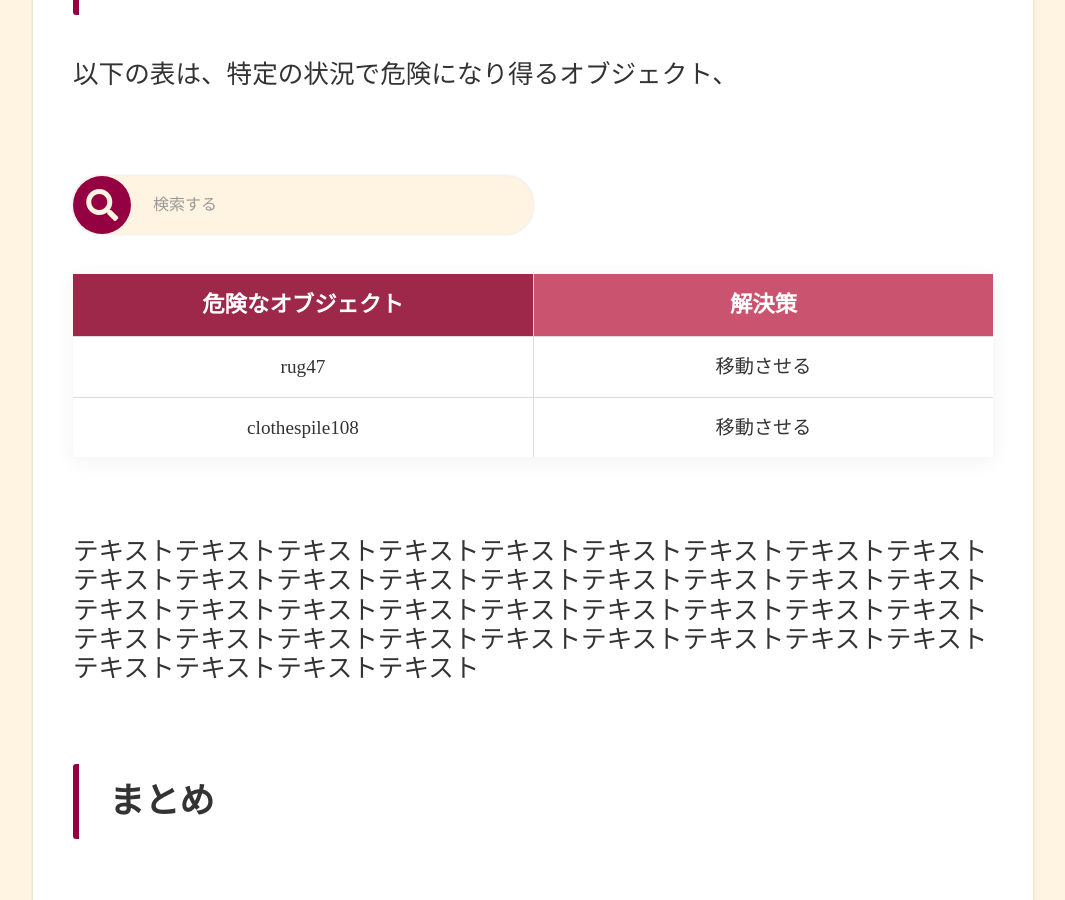
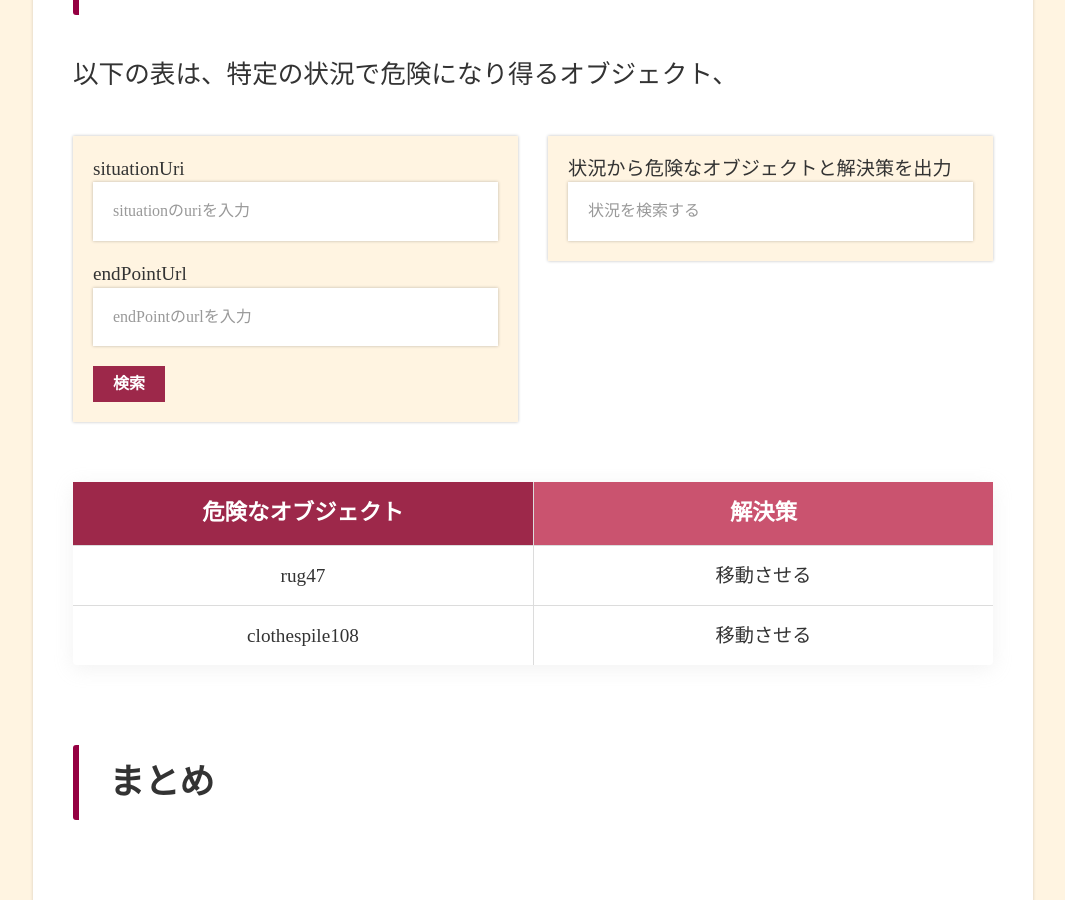
Before and after one commit to shunafuku/suironChallenge2022GroupC, a Next.js app in the folder suiron-app/: page / in a window 1280 px wide. Shown: the part 1280-2180 px from the top of the page, without its empty margins (107-1172 px from the left). Built offline with nearby package versions, Linux system fonts and the light colour scheme; no server answers.

Commit message:
fix: query

```diff
--- a/suiron-app/src/components/container/top/Presentation.tsx
+++ b/suiron-app/src/components/container/top/Presentation.tsx
@@ -3,7 +3,12 @@ import Style from './index.module.scss'
 
 interface Props {
   inputValue: string;
-  handleChange: (e: React.ChangeEvent<HTMLInputElement>) => void;
+  searchHandleChange: (e: React.ChangeEvent<HTMLInputElement>) => void;
+  situationUri: string;
+  endPointUrl: string;
+  situationUriHandleChange: (e: React.ChangeEvent<HTMLInputElement>) => void;
+  endPointUrlHandleChange: (e: React.ChangeEvent<HTMLInputElement>) => void;
+  handleSubmit: (e: React.FormEvent<HTMLFormElement>) => void;
   tableList: any[];
   openBalloon: (index: string) => void;
   closeBalloon: (index: string) => void;
@@ -35,12 +40,27 @@ const Presentation: React.FC<Props> = (props) => {
           <div className={Style.lead}>
             以下の表は、特定の状況で危険になり得るオブジェクト、
           </div>
-          <div className={Style.search}>
-            <input type="text" placeholder='検索する' value={props.inputValue} onChange={props.handleChange} />
-            <div className={Style.icon}>
-              <i className='fas fa-search'></i>
+          <form className={Style.formWrapper} onSubmit={props.handleSubmit}>
+            <div className={Style.queryWrapper}>
+              <div className={Style.situation}>
+                <label>situationUri</label>
+                <input type="text" name='situation' placeholder='situationのuriを入力' value={props.situationUri} onChange={props.situationUriHandleChange}/>
+              </div>
+              <div className={Style.endPoint}>
+                <label>endPointUrl</label>
+                <input type="text" name='endPoint' placeholder='endPointのurlを入力' value={props.endPointUrl} onChange={props.endPointUrlHandleChange}/>
+              </div>
+              <button className={Style.submit} type="submit">
+                <p>検索</p>
+              </button>
             </div>
-          </div>
+            <div className={Style.search}>
+              <label>状況から危険なオブジェクトと解決策を出力</label>
+              <div className={Style.inputWrapper}>
+                <input type="text" placeholder='状況を検索する' value={props.inputValue} onChange={props.searchHandleChange} />
+              </div>
+            </div>
+          </form>
           <div className={Style.table}>
             <div className={Style.thead}>
               <div className={Style.tr}>
@@ -62,9 +82,6 @@ const Presentation: React.FC<Props> = (props) => {
               })}
             </div>
           </div>
-          <div className={Style.comment}>
-            テキストテキストテキストテキストテキストテキストテキストテキストテキストテキストテキストテキストテキストテキストテキストテキストテキストテキストテキストテキストテキストテキストテキストテキストテキストテキストテキストテキストテキストテキストテキストテキストテキストテキストテキストテキストテキストテキストテキストテキスト
-          </div>
           <h2>まとめ</h2>
           <div className={Style.summary}>
             テキストテキストテキストテキストテキストテキストテキストテキストテキストテキストテキストテキストテキストテキストテキストテキストテキストテキストテキストテキストテキストテキストテキストテキストテキストテキストテキストテキストテキストテキストテキストテキストテキストテキストテキストテキストテキストテキストテキストテキスト
--- a/suiron-app/src/components/container/top/index.module.scss
+++ b/suiron-app/src/components/container/top/index.module.scss
@@ -32,6 +32,12 @@
       font-size: 1rem;
       text-align: right;
       color: #999;
+
+      a {
+        &:hover {
+          text-decoration: underline;
+        }
+      }
     }
 
     .intro {
@@ -58,39 +64,126 @@
       color: #333;
     }
 
-    .search {
-      position: relative;
-      margin-top: 80px;
+    .formWrapper {
+      margin-top: 40px;
+      display: flex;
+      align-items: flex-start;
+      gap: 30px;
+
+      .queryWrapper {
+        width: 50%;
+        padding: 20px;
+        background: #fff4e1;
+        box-shadow: 0 0 3px 0 rgb(0 0 0 / 25%);
+
+        display: flex;
+        flex-direction: column;
+        gap: 20px;
+
+        .situation {
+          label {
+            font-size: 1.2rem;
+            line-height: 1.4;
+            color: #333;
+          }
+
+          input {
+            padding: 20px;
+            width: 100%;
+            display: block;
+            background: #fff;
+            font-size: 1rem;
+            color: #333;
+            box-shadow: 0 0 3px 0 rgb(0 0 0 / 25%);
+          }
+        }
+
+        .endPoint {
+          label {
+            font-size: 1.2rem;
+            line-height: 1.4;
+            color: #333;
+          }
+
+          input {
+            padding: 20px;
+            width: 100%;
+            display: block;
+            background: #fff;
+            font-size: 1rem;
+            color: #333;
+            box-shadow: 0 0 3px 0 rgb(0 0 0 / 25%);
+          }
+        }
+
+        .query {
+          label {
+            font-size: 1.2rem;
+            line-height: 1.4;
+            color: #333;
+          }
+
+          textarea {
+            padding: 20px;
+            width: 100%;
+            display: block;
+            background: #fff;
+            font-size: 1rem;
+            color: #333;
+            box-shadow: 0 0 3px 0 rgb(0 0 0 / 25%);
+          }
+        }
+
+        .submit {
+          cursor: pointer;
+
+          p {
+            width: fit-content;
+            padding: 10px 20px;
+            background: #9d284a;
+            font-weight: bold;
+            font-size: 1rem;
+            line-height: 1;
+            color: #fff;
+            transition: 0.3s ease;
+
+            &:hover {
+              background: #ca536f;
+            }
+          }
+        }
+      }
 
 
-      input {
-        padding: 20px 20px 20px 80px;
+      .search {
         width: 50%;
-        display: inline-block;
-        border-radius: 27px;
+        padding: 20px;
         background: #fff4e1;
-        font-size: 1rem;
-        color: #333;
-        box-shadow: 0 0 3px 0 rgb(0 0 0 / 16%);
-      }
+        box-shadow: 0 0 3px 0 rgb(0 0 0 / 25%);
 
-      .icon {
-        position: absolute;
-        top: 0;
-        left: 0;
-        height: 100%;
-        aspect-ratio: 1 / 1;
-        border-radius: 50%;
-        display: grid;
-        place-items: center;
-        background: #950042;
-        font-size: 2rem;
-        color: #fff4e1;
+        label {
+          font-size: 1.2rem;
+          line-height: 1.4;
+          color: #333;
+        }
+
+        .inputWrapper {
+          input {
+            padding: 20px;
+            width: 100%;
+            display: inline-block;
+            background: #fff;
+            font-size: 1rem;
+            color: #333;
+            box-shadow: 0 0 3px 0 rgb(0 0 0 / 25%);
+          }
+        }
       }
     }
 
+
     .table {
-      margin: 40px 0 0;
+      margin: 60px 0 0;
       box-shadow: 0 4px 20px hsl(0deg 0% 75% / 20%);
       border-radius: 4px;
 
@@ -175,12 +268,6 @@
       }
     }
 
-    .comment {
-      margin-top: 80px;
-      font-size: 1.6rem;
-      color: #333;
-    }
-
     .summary {
       margin-top: 80px;
       font-size: 1.6rem;
--- a/suiron-app/src/components/container/top/index.tsx
+++ b/suiron-app/src/components/container/top/index.tsx
@@ -1,6 +1,6 @@
 import React, { useState, useEffect } from "react";
 import Presentation from './Presentation'
-import Query from './query.js'
+import Query, {createSparql, sendSparqlQuery} from './query.js'
 
 type table = {
   factor: string;
@@ -45,6 +45,7 @@ const TopContainer = () => {
     }
   }
 
+
   const [list, setList] = useState<TableList>(allTableList);
   const [tableList, setTableList] = useState<TableList>(list);
 
@@ -66,16 +67,52 @@ const TopContainer = () => {
   };
 
   const [inputValue, setInputValue] = useState("");
-  const handleChange = (e: React.ChangeEvent<HTMLInputElement>) => {
+  const searchHandleChange = (e: React.ChangeEvent<HTMLInputElement>) => {
     setInputValue(e.target.value);
     search(e.target.value);
   };
 
 
+  const [situationUri, setSituationUri] = useState("");
+  const [endPointUrl, setEndPointUrl] = useState("");
+
+  const situationUriHandleChange = (e: React.ChangeEvent<HTMLInputElement>) => {
+    setSituationUri(e.target.value);
+  };
+
+  const endPointUrlHandleChange = (e: React.ChangeEvent<HTMLInputElement>) => {
+    setEndPointUrl(e.target.value);
+  };
+
+  const handleSubmit = (e: React.FormEvent<HTMLFormElement>) => {
+    e.preventDefault();
+    const data = new FormData(e.currentTarget);
+    const situationValue = data.get('situation');
+    if (situationValue != null) {
+      setSituationUri(String(situationValue));
+    }
+    const endPointValue = data.get('endPoint');
+    if (endPointValue != null) {
+      setEndPointUrl(String(endPointValue));
+    }
+    clickSearch(situationUri, endPointUrl);
+  }
+
+  const clickSearch = (situationUri: string, endPointUrl: string) => {
+    createSparql(undefined, situationUri)
+    sendSparqlQuery(endPointUrl, undefined)
+    Query().then((result) => {setList(result), setTableList(result)});
+  };
+
   return (
     <Presentation
       inputValue={inputValue}
-      handleChange={handleChange}
+      searchHandleChange={searchHandleChange}
+      situationUri={situationUri}
+      endPointUrl={endPointUrl}
+      situationUriHandleChange={situationUriHandleChange}
+      endPointUrlHandleChange={endPointUrlHandleChange}
+      handleSubmit={handleSubmit}
       tableList={tableList}
       openBalloon={openBalloon}
       closeBalloon={closeBalloon}
--- a/suiron-app/src/components/container/top/query.js
+++ b/suiron-app/src/components/container/top/query.js
@@ -90,7 +90,7 @@ function state(stateName, stateType) {
   return stateNameVar + " vh2kg:state vh2kg:" + stateType + ".";
 }
 
-const createSparql = (states, situationUri) => {
+export const createSparql = (states, situationUri) => {
   let sparqlQuery = "";
 
   Object.keys(states).map((stateName) => {
@@ -117,7 +117,7 @@ const createSparql = (states, situationUri) => {
   return sparqlQuery;
 };
 
-const sendSparqlQuery = async (endpointUrl, sparqlQuery) => {
+export const sendSparqlQuery = async (endpointUrl, sparqlQuery) => {
   const fullUrl =
     endpointUrl + "?query=" + encodeURIComponent(sparqlQuery);
   const headers = {
@@ -168,6 +168,7 @@ async function hoge(riskSituation, riskName, situationUri) {
 export default async function main() {
   const situationUri =
     "ex:home_situation0_relax_on_sofa_while_watching_television2_scene7";
+
   const result = await Promise.all(
     Object.keys(risks).map((riskName) => {
       const riskSituation = risks[riskName];
```
